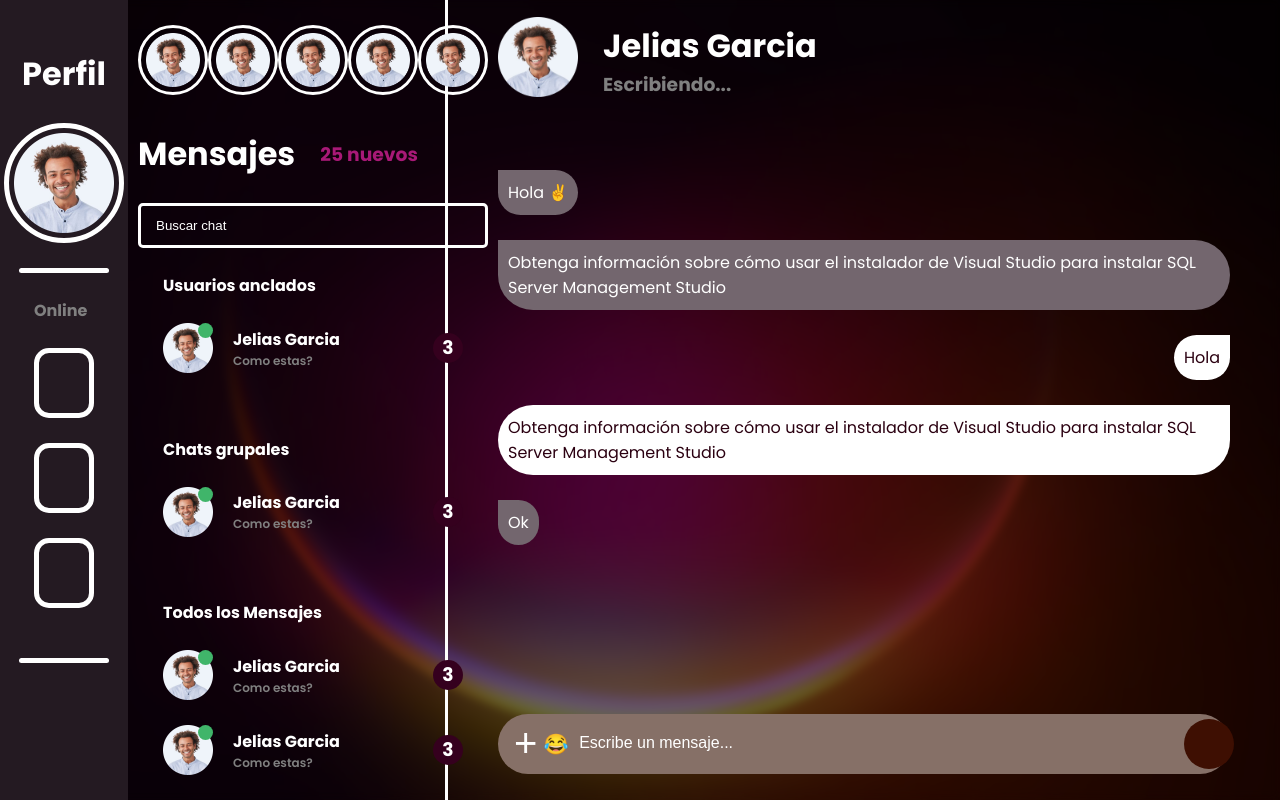
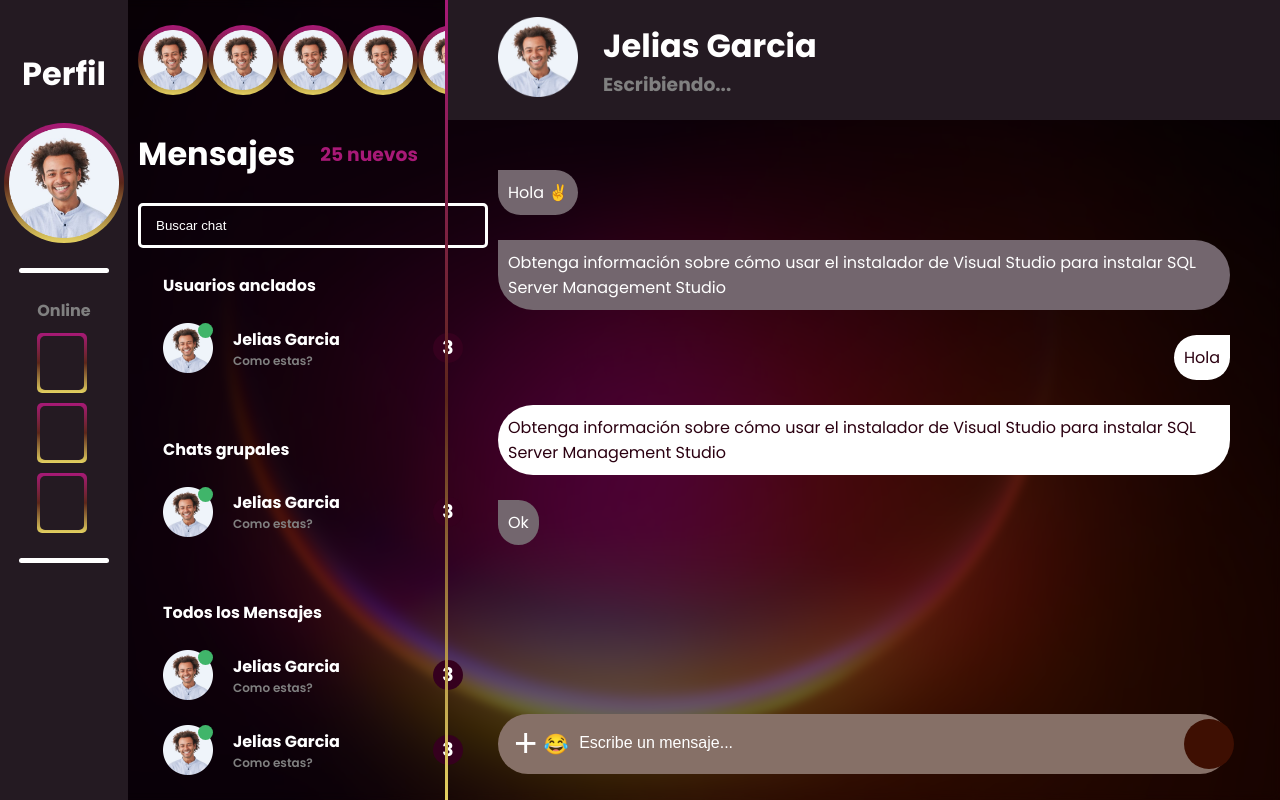
Before and after one commit to ByJelias05/Uniko, a React (Vite) app in the folder Client/: page / in a window 1280 px wide. Built offline with nearby package versions, Linux system fonts and the light colour scheme.

Commit message:
Algunos bordes agregados

```diff
--- a/Client/src/Styles/Configuration.css
+++ b/Client/src/Styles/Configuration.css
@@ -25,7 +25,7 @@
 .Borde-Foto{
     width: 120px;
     height: 120px;
-    border: 5px solid #fff;
+    background: linear-gradient(#A81977, #5C271A, #E3D060);
     border-radius: 100vmax;
     padding: 5px;
 }
@@ -43,12 +43,24 @@
     border-radius: 100vmax;
 }
 
-.Box{
-    width: 60px;
-    height: 70px;
-    border: 5px solid #fff;
-    margin-block: 25px;
-    border-radius: 15px;
+.Box {
+  width: 50px;
+  height: 60px;
+  border-radius: 5px;
+  padding: 3px;
+  background: linear-gradient(#A81977, #5C271A, #E3D060);
+  display: flex;
+  align-items: center;
+  justify-content: center;
+  margin-top: 10px;
+}
+
+.Box::before {
+  content: "";
+  width: 100%;
+  height: 100%;
+  border-radius: 5px;
+  background: #241A22;
 }
 
 .Sub-Config{
--- a/Client/src/Styles/ConversationScreen.css
+++ b/Client/src/Styles/ConversationScreen.css
@@ -10,7 +10,7 @@
 .Informacion-Conversacion{
     width: 100%;
     padding-inline: 50px;
-
+    background: #241A22;
     display: flex;
     align-items: center;
     gap: 25px;
--- a/Client/src/Styles/Conversations.css
+++ b/Client/src/Styles/Conversations.css
@@ -2,11 +2,21 @@
 
     height: 100vh;
     width: 100%;
-    border-right: 3px solid #fff;
-
+    /* border-right: 3px solid #fff; */
+    position: relative;
     display: grid;
     grid-template-rows: 15% 85%;
 
+}
+
+.Contenedor-Conversations::before{
+    position: absolute;
+    content: "";
+    top: 0;
+    right: 0;
+    width: 3px;
+    height: 100vh;
+    background: linear-gradient(#A81977, #5C271A, #E3D060);
 }
 
 .Historias{
@@ -18,7 +28,7 @@
 }
 
 .Borde-Historia{
-   border: 3px solid #fff;
+   background: linear-gradient(#A81977, #5C271A, #E3D060);
     height: 70px;
     width: 70px;
     border-radius: 100vmax;
```
Also changed, not shown: Client/src/Components/Configuration.jsx (line endings or trailing spaces).
